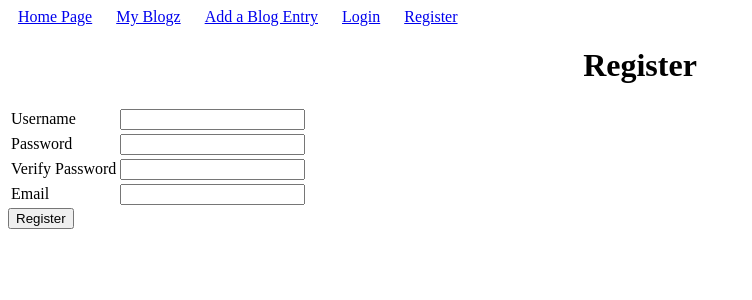
After one commit to JF027/blogz, a Flask app: page /register in a window 1280 px wide. The commit adds this page. Shown: the top 300 px of the page, without its empty margins (0-752 px from the left). Run offline with Flask 2, Linux system fonts and the light colour scheme.

Commit message:
more pages added to my blogz assignment

```diff
--- a/main.py
+++ b/main.py
@@ -1,8 +1,9 @@
 from flask import Flask, request, redirect, render_template, session, flash
 from flask_sqlalchemy import SQLAlchemy
 import cgi
-from models import User, Blog
-from hashutils import check_pw_hash
+import re
+#from models import User, Blog
+#from hashutils import check_pw_hash
 
 app = Flask(__name__)
 app.config['DEBUG'] = True
@@ -12,10 +13,80 @@ db = SQLAlchemy(app)
 app.secret_key = 'c337kGcys&zP3B'
 
 
+class Blog(db.Model):
+
+    id = db.Column(db.Integer, primary_key=True)
+    title = db.Column(db.String(120))
+    body = db.Column(db.String(500))
+    owner_id = db.Column(db.Integer, db.ForeignKey('user.id'))
+
+    def __init__(self, title, body, owner):
+        self.title = title
+        self.body = body
+        self.owner = owner
+
+class User(db.Model):
+    id = db.Column(db.Integer, primary_key=True)
+    email = db.Column(db.String(120), unique=True)
+    pw_hash = db.Column(db.String(120))
+    blogs = db.relationship('Blog', backref='owner')
+
+    def __init__(self, email, password):
+        self.email = email
+        self.pw_hash = make_pw_hash(password)
+
+    def __repr__(self):
+        return '<User %r>' % self.email
+
 
 @app.route('/', methods=['POST', 'GET'])
 def index():
-    return redirect('/blog')
+    return render_template("home.html")
+
+@app.route("/login", methods=['GET'])
+def login_page():
+    return render_template("login.html")
+
+@app.route("/register", methods=['GET'])
+def register_page():
+    return render_template("register.html")
+
+
+@app.route("/register", methods=['POST'])
+def register():
+    username = cgi.escape(request.form['username'])
+    password = cgi.escape(request.form['password'])
+    password2 = cgi.escape(request.form['password2'])
+    email = cgi.escape(request.form['email'])
+
+    username_error = ""
+    password_error = ""
+    password2_error = ""
+    email_error = ""
+
+    if not username:
+        username_error = "Please enter a username."
+
+    if not password:
+        password_error = "Please enter a password."
+
+    elif len(password) < 3:
+        password_error = "Password should be between 3 and 20 characters."
+
+    elif len(password) > 20:
+        password_error = "Password should be between 3 and 20 characters."
+
+    if password2 != password:
+        password2_error = "Please match this password with the first one."
+
+    match = re.match('^[_a-z0-9-]+(\.[_a-z0-9-]+)*@[a-z0-9-]+(\.[a-z0-9-]+)*(\.[a-z]{2,4})$', email)
+    if match == None:
+        email_error = "Please enter a valid email."
+
+    if username_error or password_error or password2_error or email_error:
+        return render_template("register.html", username=username, usernameError=username_error, password=password, passwordError=password_error, password2=password2, password2Error=password2_error, email=email, emailError=email_error)
+
+    return 'Welcome, ' + username
 
 
 @app.route('/newpost', methods=['POST', 'GET'])
--- a/templates/base.html
+++ b/templates/base.html
@@ -29,10 +29,19 @@
 <body>
 
     <span class="toplink">
-        <a href="/blog">Main Blog Page</a>
+        <a href="/">Home Page</a>
+    </span>
+    <span class="toplink">
+        <a href="/blog">My Blogz</a>
     </span>
     <span class="toplink">
         <a href="/newpost">Add a Blog Entry</a>
+    </span>
+    <span class="toplink">
+        <a href="/login">Login</a>
+    </span>
+    <span class="toplink">
+        <a href="/register">Register</a>
     </span>
 
     {% with messages = get_flashed_messages(with_categories=True) %}
--- a/templates/blog.html
+++ b/templates/blog.html
@@ -2,7 +2,8 @@
 
 {% block content %}
 
-    <h1>Build a Blog!</h1>
+    <h1>My Blogz!</h1>
+    <h2>{{Username}}</h2>
 
     {% if blogs|length == 0 %}
     <p>No blogs yet</p>
--- /dev/null
+++ b/templates/register.html
@@ -0,0 +1,64 @@
+{% extends "base.html" %}
+
+   {% block content %}
+
+    <form action="/register" id="form" method="POST">
+
+        <h1>Register</h1>
+
+        <table>
+            <tbody>
+                <tr>
+                    <td>
+                        <label for="username">Username</label>
+                    </td>
+
+                    <td>
+                        <input type="text" name="username" id="username" value="{{username}}">
+                        <span class="error">{{usernameError}}</span>
+                    </td>
+                </tr>
+
+                <tr>
+
+                    <td>
+                        <label for="password">Password</label>
+                    </td>
+
+                    <td>
+                        <input type="password" name="password" id="password" value="{{password}}">
+                        <span class="error">{{passwordError}}</span>
+                    </td>
+                </tr>
+
+                <tr>
+
+                    <td>
+                        <label for="password2">Verify Password</label>
+                    </td>
+
+                    <td>
+                        <input type="password" name="password2" id="password2" value="{{password2}}">
+                        <span class="error">{{password2Error}}</span>
+                    </td>
+                </tr>
+
+                <tr>
+
+                    <td>
+                        <label for="email">Email</label>
+                    </td>
+
+                    <td>
+                        <input type="text" name="email" id="email" value="{{email}}">
+                        <span class="error">{{emailError}}</span>
+                    </td>
+                </tr>
+            </tbody>
+        </table>
+
+        <input type="submit" value="Register">
+
+    </form>
+
+{% endblock content %}
```
Also changed, not shown: templates/home.html (added, +10 -0 lines), templates/login.html (added, +40 -0 lines), templates/signup.html (added, +64 -0 lines).
